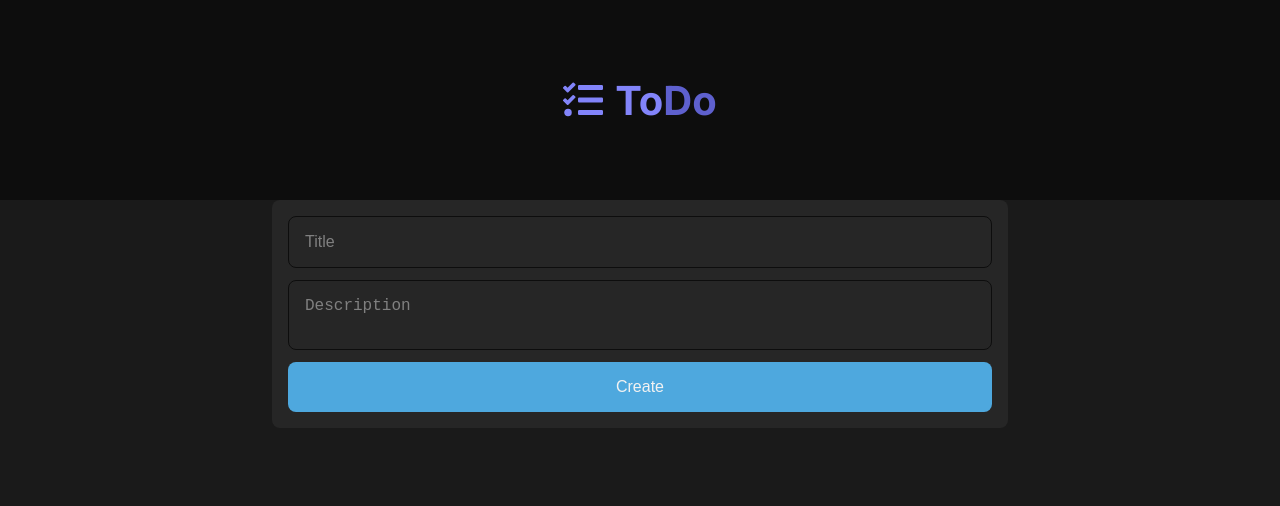
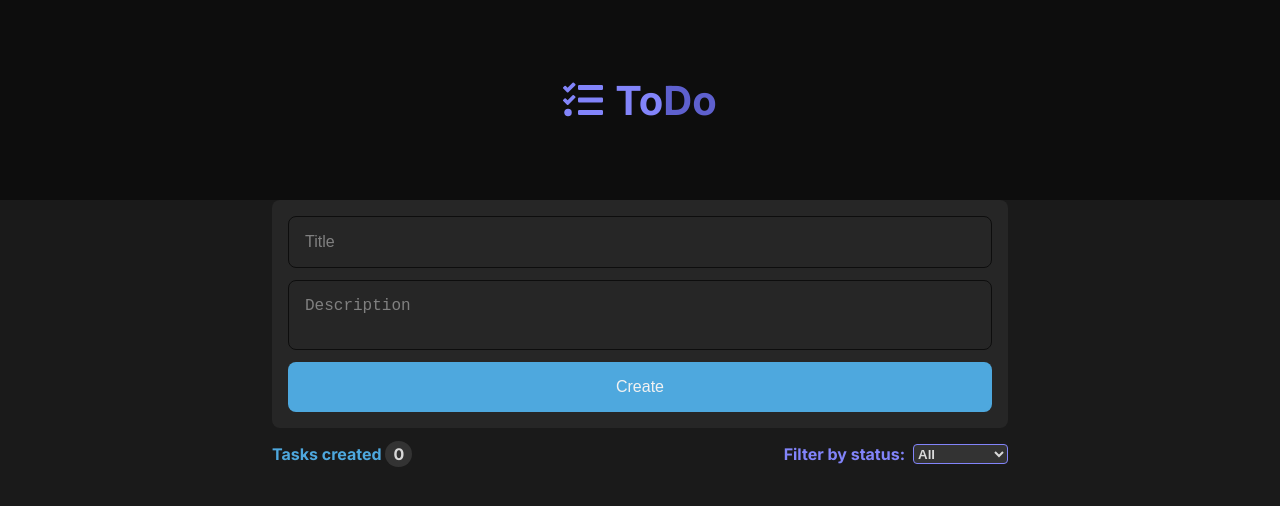
Before and after one commit to kevinCubas/taskmanager, a React (Vite) app: page / in a window 1280 px wide. Shown: the top 506 px of the page. Built offline with nearby package versions, Linux system fonts and the light colour scheme.

Commit message:
feat: filter tasks by status

```diff
--- a/src/components/Tasks/index.tsx
+++ b/src/components/Tasks/index.tsx
@@ -2,15 +2,70 @@ import * as S from "./style";
 import { TaskItem } from "../TaskItem";
 import { useTasksContext } from "../../hooks/useTasksContext";
 import { UpdateTaskModal } from "../UpdateTaskModal";
+import { useState } from "react";
+import { toast } from "react-toastify";
 
 export function Tasks() {
-  const { tasks} = useTasksContext()
+  const [status, setStatus] = useState("all");
+  const { tasks } = useTasksContext()
 
-  const sortedList = [...tasks].sort((a, b) => {
+  const options = [
+    {
+      value: "all",
+      label: "All",
+    },
+    {
+      value: "pending",
+      label: "Pending",
+    },
+    {
+      value: "in progress",
+      label: "In progress",
+    },
+    {
+      value: "done",
+      label: "Done",
+    },
+
+  ]
+
+  const handleChange = (e: React.ChangeEvent<HTMLSelectElement>) => {
+    try {
+      setStatus(e.target.value);
+    } catch (error) {
+      toast.error("Could not set status");
+    }
+  };
+
+  const filteredTasks = tasks.filter((task) => {
+    return status !== "all" ? task.status === status : task
+  });
+
+  const sortedList = [...filteredTasks].sort((a, b) => {
     return new Date(b.createdAt).getTime() - new Date(a.createdAt).getTime()
-  })
+  });
+
   return (
     <>
+      <S.Header>
+        <p>Tasks created <span>{tasks.length}</span></p>
+        <S.SelectContainer>
+          <label htmlFor="select-status">Filter by status:</label>
+          <S.Select
+            id="select-status"
+            aria-label="Select an option"
+            onChange={handleChange}
+          >
+            {options.map((option) => {
+              return (
+                <option  key={option.value} value={option.value}>
+                  {option.label}
+                </option>
+              )
+            })}
+          </S.Select>
+        </S.SelectContainer>
+      </S.Header>
       <S.List>
         {sortedList.map((task) => {
           return (
--- a/src/components/Tasks/style.ts
+++ b/src/components/Tasks/style.ts
@@ -1,4 +1,38 @@
 import styled from "styled-components";
+
+export const Header = styled.header`
+  display: flex;
+  justify-content: space-between;
+  align-items: center;
+  margin-bottom: 1.5rem;
+  & p {
+    font-weight: 700;
+    color: var(--blue);
+
+    & span {
+      background-color: var(--gray-400);
+      padding: 0.2rem 0.5rem;
+      border-radius: 50%;
+      color: var(--gray-200);
+    }
+  }
+`
+
+export const SelectContainer = styled.div`
+  display: flex;
+  gap: 0.5rem;
+  color: var(--purple);
+  font-weight: 700;
+`
+
+export const Select = styled.select`
+  cursor: pointer;
+  border-radius: 0.25rem;
+  border: 1px solid var(--purple);
+  color: var(--gray-200);
+  font-weight: 700;
+  background-color: var(--gray-400);
+`
 
 export const List = styled.ul`
   display: flex;
--- a/src/components/UpdateTaskModal/index.tsx
+++ b/src/components/UpdateTaskModal/index.tsx
@@ -8,6 +8,7 @@ export function UpdateTaskModal() {
 
   return (
     <ReactModal
+      ariaHideApp={false}
       isOpen={isModalOpen}
       onRequestClose={closeModal}
       style={{
```
